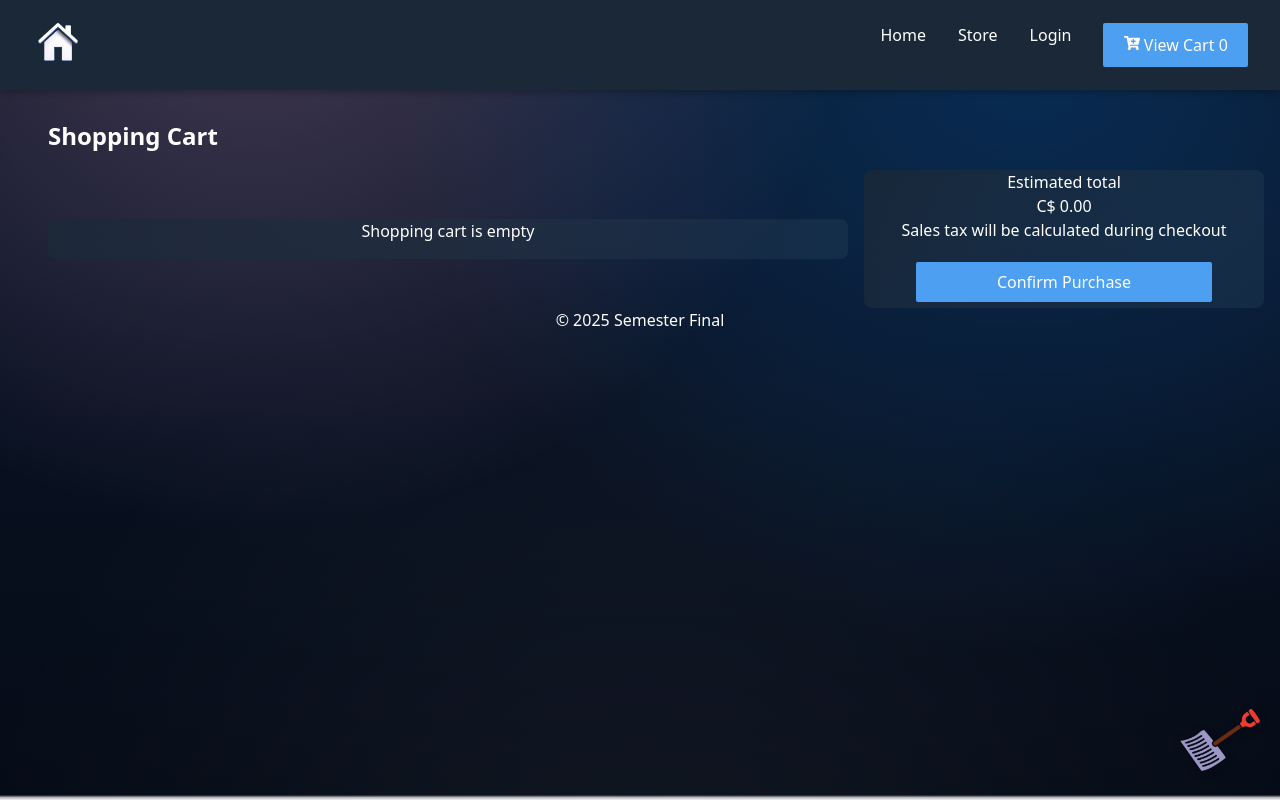
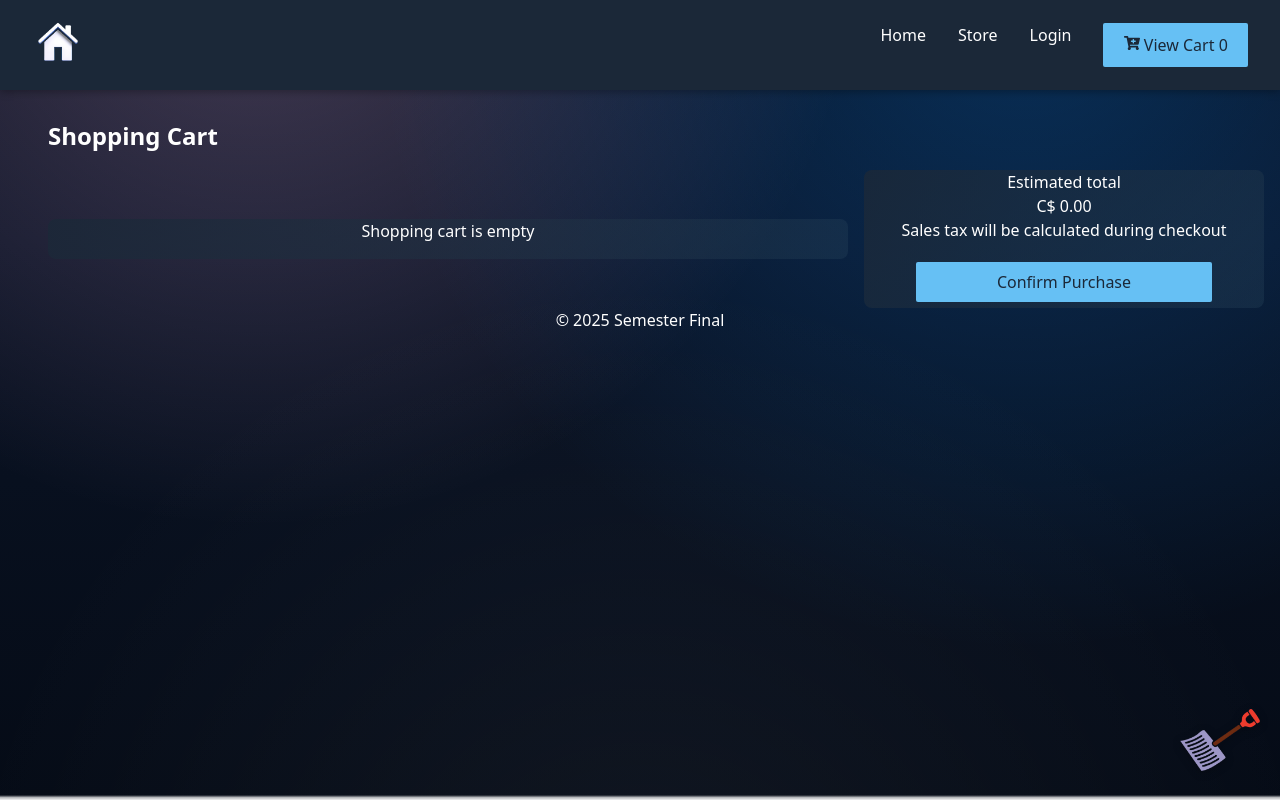
Before and after one commit to Britten66/S2_Sprint_Final, a React (Vite) app in the folder steem-app/: page /ShoppingCart in a window 1280 px wide. Built offline with nearby package versions, Linux system fonts and the light colour scheme; the HTML template or start-up script is replaced by a standard one.

Commit message:
login: added another validation to the login password field. CartButton & ShoppingCart: changed button color to match the rest of the site

```diff
--- a/steem-app/package.json
+++ b/steem-app/package.json
@@ -32,6 +32,7 @@
     "react": "^18.3.1",
     "react-dom": "^18.3.1",
     "react-icons": "^5.5.0",
-    "react-router-dom": "^6.30.2"
+    "react-router-dom": "^6.30.2",
+    "server": "^1.0.42"
   }
 }
--- a/steem-app/src/App.jsx
+++ b/steem-app/src/App.jsx
@@ -7,7 +7,7 @@ import { BrowserRouter as Router, Routes, Route } from "react-router-dom";
 
 // custome components being imported below
 import Navbar from "./Components/Navbar/Navbar.jsx";
-import LandingPage from "./Pages/Landing-Page/landing.jsx";
+import LandingPage from "./pages/Landing-Page/landing.jsx";
 import LoginPage from "./pages/Log-in-Page/login.jsx";
 import ShoppingCart from "./pages/Shopping-Page/ShoppingCart.jsx";
 import StorePage from "./pages/Store-Page/store.jsx";
--- a/steem-app/src/Components/CartButton/CartButton.css
+++ b/steem-app/src/Components/CartButton/CartButton.css
@@ -1,6 +1,6 @@
 .cart-btn {
-  background-color: #4d9ff2;
-  color: white;
+  background-color: #66c0f4;
+  color: #1b2838;
   justify-content: end;
   position: sticky;
   top: 20px;
--- a/steem-app/src/pages/Log-in-Page/login.jsx
+++ b/steem-app/src/pages/Log-in-Page/login.jsx
@@ -7,6 +7,7 @@ const LoginPage = () => {
   const [userPass, setUserPass] = useState("");
   const [userEmailErr, setUserEmailErr] = useState("");
   const [userPassErr, setUserPassErr] = useState("");
+  const [isLoading, setIsLoading] = useState(false);
   const navigate = useNavigate();
 
   // added async to this below
@@ -14,20 +15,28 @@ const LoginPage = () => {
   const handleSubmit = async (e) => {
     e.preventDefault();
     if (userEmail === "") {
-      setUserEmailErr("Please enter your E-mail");
-      console.log("Error e-mail cannot be empty");
+      setUserEmailErr("Please enter your E-mail.");
+      // console.log("Error: E-mail cannot be empty.");
       return;
     }
     // Check if Email input is a valided Email.
     const emailPattern = /^[^\s@]+@[^\s@]+\.[^\s@]+$/;
     if (!emailPattern.test(userEmail)) {
-      setUserEmailErr("Please enter a valid email address");
+      setUserEmailErr("Please enter a valid email address.");
+      // console.log("Error: Enter a valid E-mail address.");
       return;
     }
+
     // Check if the password input is empty.
     if (userPass === "") {
-      setUserPassErr("Please enter your password");
-      console.log("Error password canot be empty");
+      setUserPassErr("Please enter your password.");
+      // console.log("Error: Password cannot be empty");
+      return;
+    }
+    // Check if password is less then eight(8) characters
+    if (userPass.length < 8) {
+      setUserPassErr("Password must be at least 8 characters");
+      // console.log("Error: Not enought characters in password");
       return;
     }
 
@@ -37,14 +46,17 @@ const LoginPage = () => {
     // ========================================
 
     // Validate password
-    if (userPass === "") {
-      setUserPassErr("Please enter your password");
-      return;
-    }
+    // if (userPass === "") {
+    //   setUserPassErr("Please enter your password");
+    //   return;
+    // }
 
     // Clear any previous errors
     setUserEmailErr("");
     setUserPassErr("");
+
+    // Set loading state
+    setIsLoading(true);
 
     // Fetch users from JSON Server to check credentials
     try {
@@ -76,6 +88,8 @@ const LoginPage = () => {
       // Error handler
       console.error("Login error:", err);
       setUserEmailErr("Login failed. Check JSON Server is running.");
+    } finally {
+      setIsLoading(false);
     }
   };
   return (
@@ -102,8 +116,8 @@ const LoginPage = () => {
                   name="email"
                   required
                   autoComplete="email"
-                  value={userEmail} // 1. Lock the input to our state
-                  onChange={(e) => setUserEmail(e.target.value)} // 2. Update state when typing
+                  value={userEmail} // Lock the input to our state
+                  onChange={(e) => setUserEmail(e.target.value)} // Update state when typing
                 />
                 <label htmlFor="email">Email</label>
                 <span className="input-line"></span>
--- a/steem-app/src/pages/Shopping-Page/ShoppingCart.css
+++ b/steem-app/src/pages/Shopping-Page/ShoppingCart.css
@@ -35,8 +35,8 @@ body {
 }
 
 .cart-right-container .confirm-pur-btn {
-  background-color: #4d9ff2;
-  color: white;
+  background-color: #66c0f4;
+  color: #1b2838;
   padding: 8px 80px 8px 80px;
   margin-top: 20px;
 }
```
Also changed, not shown: 1 other file (tests, documents, lock files or other folders).
